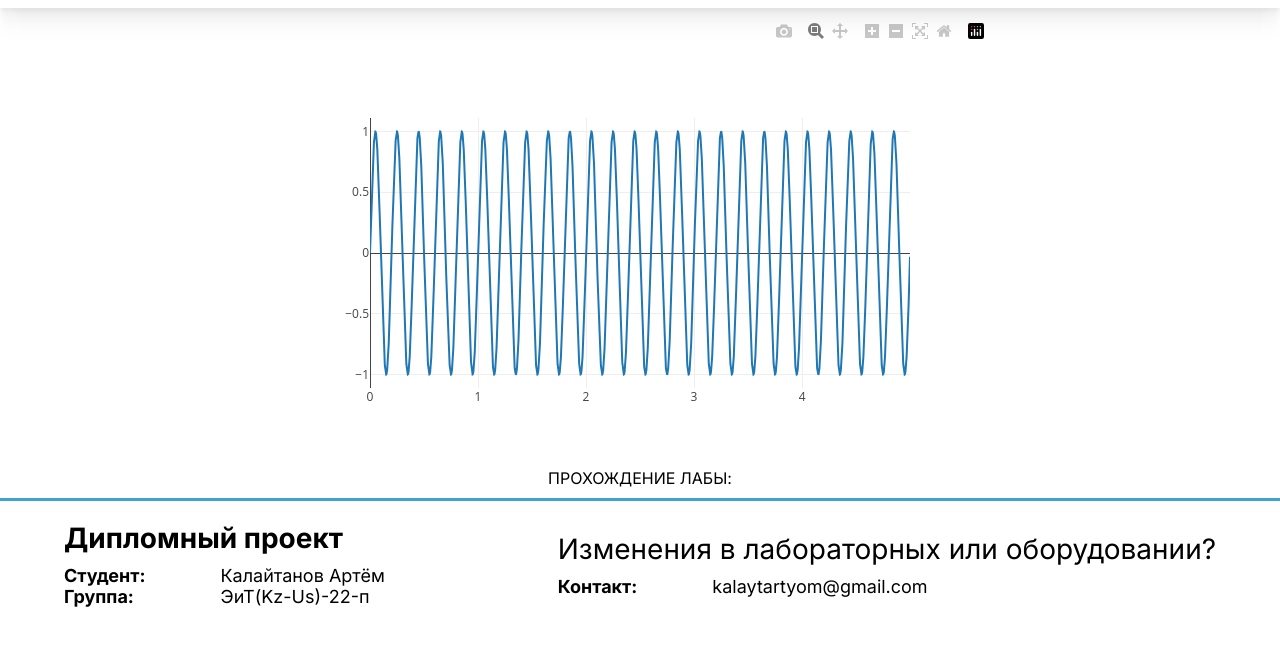
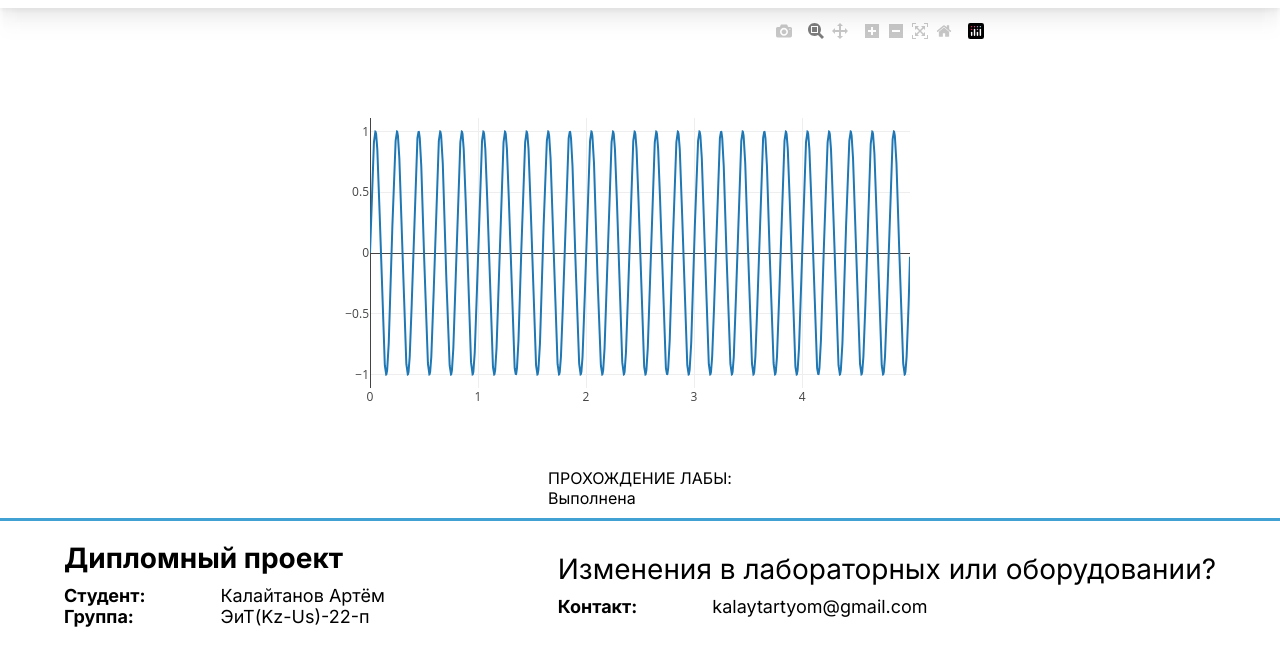
Before and after one commit to TerryChie/Virtual-helper-TES, a plain HTML site: page pages/labs/lab1.html in a window 1280 px wide. Both pictures are taken after a click on the element "ПРОХОЖДЕНИЕ ЛАБЫ:". Shown: the part 210-857 px from the top of the page. Drawn offline with nearby package versions, Linux system fonts and the light colour scheme.

Commit message:
initialize|get|saveProgress, checkLabCompletion, completeLab

```diff
--- a/js/progress.js
+++ b/js/progress.js
@@ -1,45 +1,58 @@
+// TODO: change naming and add/change some validation checks
+
+const STORAGE_KEY = 'virtual_lab_progress';
 const path = window.location.pathname;
 const currentLabId = path.split('/').pop().replace('.html', '');
 
 document.addEventListener('DOMContentLoaded', () => {
+    initializeProgress();
 
     const labComplete = document.getElementById('labComplete');
-    labComplete.onclick = completeLab;
+    if (labComplete) {
+        labComplete.onclick = completeLab
+    }
 
-    initializeProgress();
-    console.log(JSON.parse(localStorage.getItem('virtual_lab_progress')));
+    const  currentData = getProgress()
+    if(currentData && currentLabId in currentData) {
+        checkLabCompletion()
+    }
 });
 
 function initializeProgress() {
-const STORAGE_KEY = 'virtual_lab_progress';
-
     if (!localStorage.getItem(STORAGE_KEY)) {
         const initialSkeleton = {
-            "user_info": {
-                "last_activity": new Date().toISOString(),
-                "overall_test_score": 0
-            },
-            "lab1": {
-                "is_completed": false,
-                "test_score": 0,
-                "attempts": 0
-            },
-            "lab2": {
-                "is_completed": false,
-                "test_score": 0,
-                "attempts": 0
-            }
+            "user_info": { "last_activity": new Date().toISOString(), "overall_test_score": 0 },
+            "lab1": { "is_completed": false, "test_score": 0, "attempts": 0 },
+            "lab2": { "is_completed": false, "test_score": 0, "attempts": 0 }
         };
         localStorage.setItem(STORAGE_KEY, JSON.stringify(initialSkeleton));
     }
 }
 
 function getProgress() {
-    const rawData = localStorage.getItem('virtual_lab_progress');
+    const rawData = localStorage.getItem(STORAGE_KEY);
     return JSON.parse(rawData);
 }
 
+function saveProgress(data) {
+    localStorage.setItem(STORAGE_KEY, JSON.stringify(data));
+}
+
+function checkLabCompletion(){
+    const currentData = getProgress();
+    const labCompletion = document.getElementById('labCompletion')
+    const is_completed = currentData[currentLabId].is_completed
+
+    is_completed === false ? labCompletion.innerText = 'Не выполнена' : labCompletion.innerText = is_completed;
+}
+
 function completeLab() {
-    let currentData = getProgress();
+    const currentData = getProgress();
+    const labItem = currentData[currentLabId];
     const labCompletion = document.getElementById('labCompletion')
+
+    labItem.is_completed = (labItem.is_completed === "Выполнена") ? "Не выполнена" : "Выполнена"
+    labCompletion.innerText = labItem.is_completed
+
+    saveProgress(currentData)
 }
```
Also changed, not shown: pages/labs/lab2.html (+6 -1 lines), pages/progress.html (+1 -1 lines).
